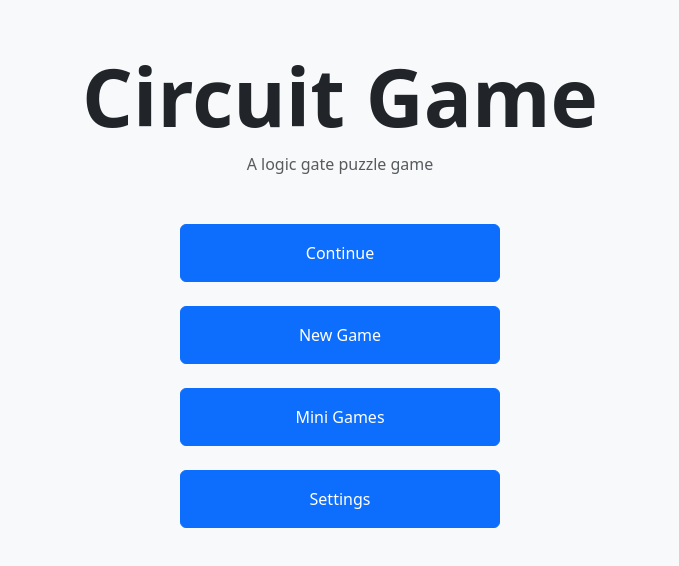
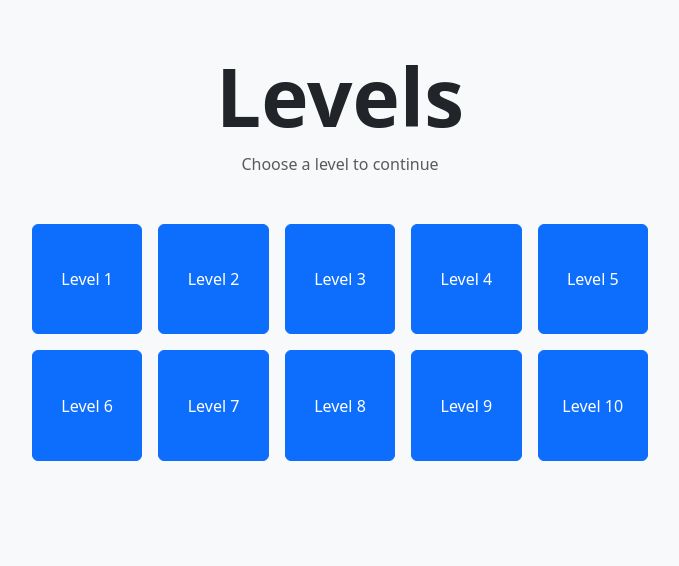
Before and after one commit to overcookedRice27/cse110-group18, a website built with Vite: page index.html in a window 1280 px wide. Both pictures are taken after a click on the button "Continue". Shown: the whole page, without its empty margins (300-979 px from the left). Built offline with nearby package versions, Linux system fonts and the light colour scheme.

Commit message:
added levels screen

```diff
--- a/index.html
+++ b/index.html
@@ -18,14 +18,75 @@
         <h1 id="title" class="display-1 text-center fw-bold mb-2">Circuit Game</h1>
         <p id="title_descriptor" class="text-center text-body-secondary mb-5">A logic gate puzzle game</p>
 
-        <div class="d-grid gap-4 col-3 mx-auto">
+        <div class="d-grid gap-4 col-3 mx-auto" >
             <button id="continue-btn" class="btn btn-primary py-3" type="button">Continue</button>
             <button id="new-game-btn" class="btn btn-primary py-3" type="button">New Game</button>
             <button id="mini-game-btn" class="btn btn-primary py-3" type="button">Mini Games</button>
             <button id="settings-btn" class="btn btn-primary py-3" type="button">Settings</button>
-        </div>
+
         </div>
     </main>
+
+    <main id="level-screen" class="text-center py-5" hidden>
+        <h1 class="display-1 text-center fw-bold mb-2">Levels</h1>
+        <p class="text-center text-body-secondary mb-5">Choose a level to continue</p>
+
+        <div class="container col-8 col-lg-6">
+            <div class="row row-cols-5 g-3">
+                <div class="col">
+                    <div class="ratio ratio-1x1">
+                        <button id="level-1-btn" class="btn btn-primary d-flex align-items-center justify-content-center" type="button">Level 1</button>
+                    </div>
+                </div>
+                <div class="col">
+                    <div class="ratio ratio-1x1">
+                        <button id="level-2-btn" class="btn btn-primary d-flex align-items-center justify-content-center" type="button">Level 2</button>
+                    </div>
+                </div>
+                <div class="col">
+                    <div class="ratio ratio-1x1">
+                        <button id="level-3-btn" class="btn btn-primary d-flex align-items-center justify-content-center" type="button">Level 3</button>
+                    </div>
+                </div>
+                <div class="col">
+                    <div class="ratio ratio-1x1">
+                        <button id="level-4-btn" class="btn btn-primary d-flex align-items-center justify-content-center" type="button">Level 4</button>
+                    </div>
+                </div>
+                <div class="col">
+                    <div class="ratio ratio-1x1">
+                        <button id="level-5-btn" class="btn btn-primary d-flex align-items-center justify-content-center" type="button">Level 5</button>
+                    </div>
+                </div>
+                <div class="col">
+                    <div class="ratio ratio-1x1">
+                        <button id="level-6-btn" class="btn btn-primary d-flex align-items-center justify-content-center" type="button">Level 6</button>
+                    </div>
+                </div>
+                <div class="col">
+                    <div class="ratio ratio-1x1">
+                        <button id="level-7-btn" class="btn btn-primary d-flex align-items-center justify-content-center" type="button">Level 7</button>
+                    </div>
+                </div>
+                <div class="col">
+                    <div class="ratio ratio-1x1">
+                        <button id="level-8-btn" class="btn btn-primary d-flex align-items-center justify-content-center" type="button">Level 8</button>
+                    </div>
+                </div>
+                <div class="col">
+                    <div class="ratio ratio-1x1">
+                        <button id="level-9-btn" class="btn btn-primary d-flex align-items-center justify-content-center" type="button">Level 9</button>
+                    </div>
+                </div>
+                <div class="col">
+                    <div class="ratio ratio-1x1">
+                        <button id="level-10-btn" class="btn btn-primary d-flex align-items-center justify-content-center" type="button">Level 10</button>
+                    </div>
+                </div>
+            </div>
+        </div>
+    </main>
+
 
     <!-- konva gameplay here -->
     <div id="game-screen" hidden></div>
--- a/src/dom-scripts.ts
+++ b/src/dom-scripts.ts
@@ -10,6 +10,7 @@ const settingsBtn = document.getElementById(
 ) as HTMLButtonElement;
 
 const mainMenuScreen = document.getElementById("main-menu") as HTMLElement;
+const levelScreen = document.getElementById("level-screen") as HTMLElement;
 const gameScreen = document.getElementById("game-screen") as HTMLDivElement;
 
 // 2. Attach Click Event Listeners
@@ -18,7 +19,8 @@ newGameBtn.addEventListener("click", () => {
 });
 
 continueBtn.addEventListener("click", () => {
-    alert("Checking for local save data...");
+    mainMenuScreen.hidden = true;
+    levelScreen.hidden = false;
 });
 
 miniGameBtn.addEventListener("click", () => {
```
